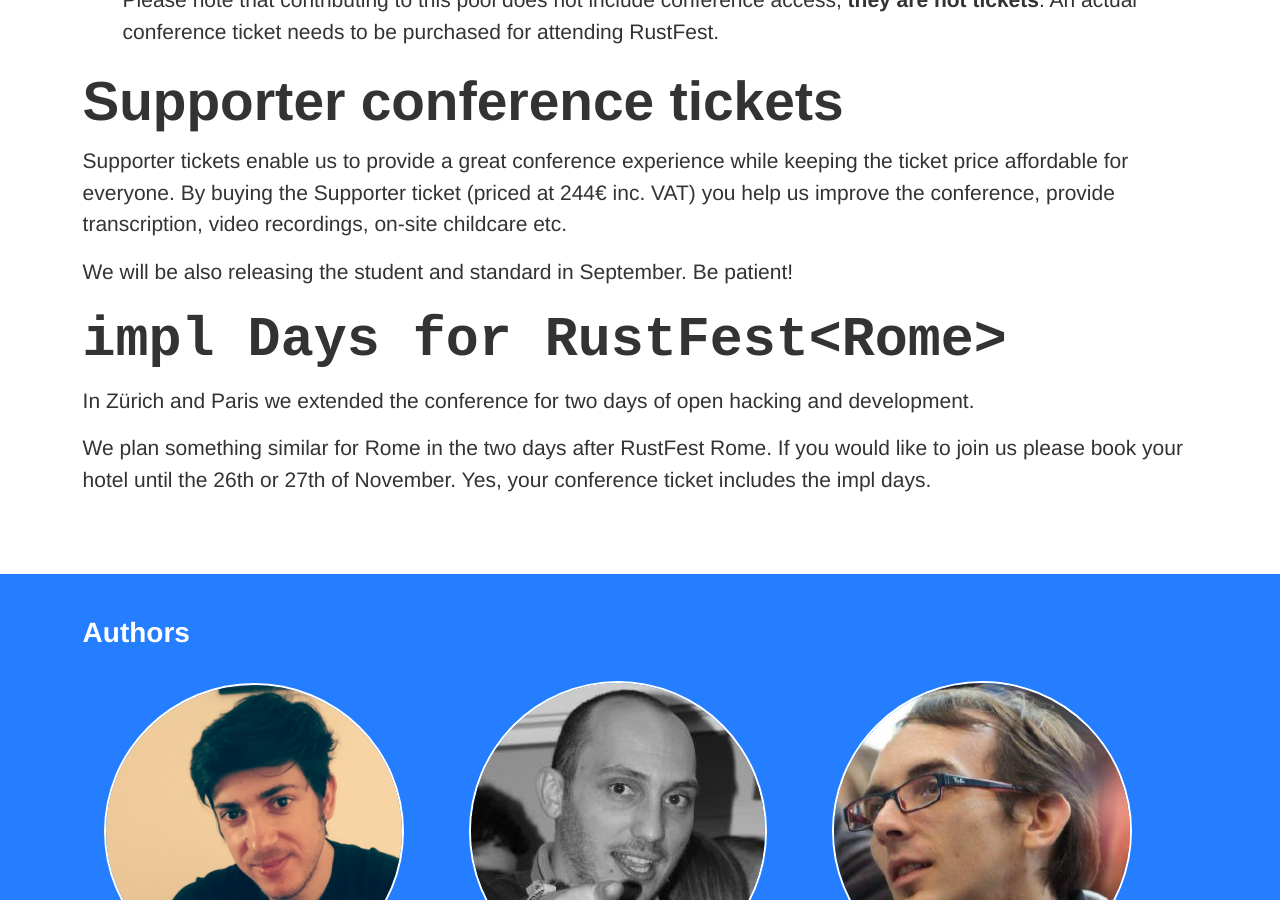
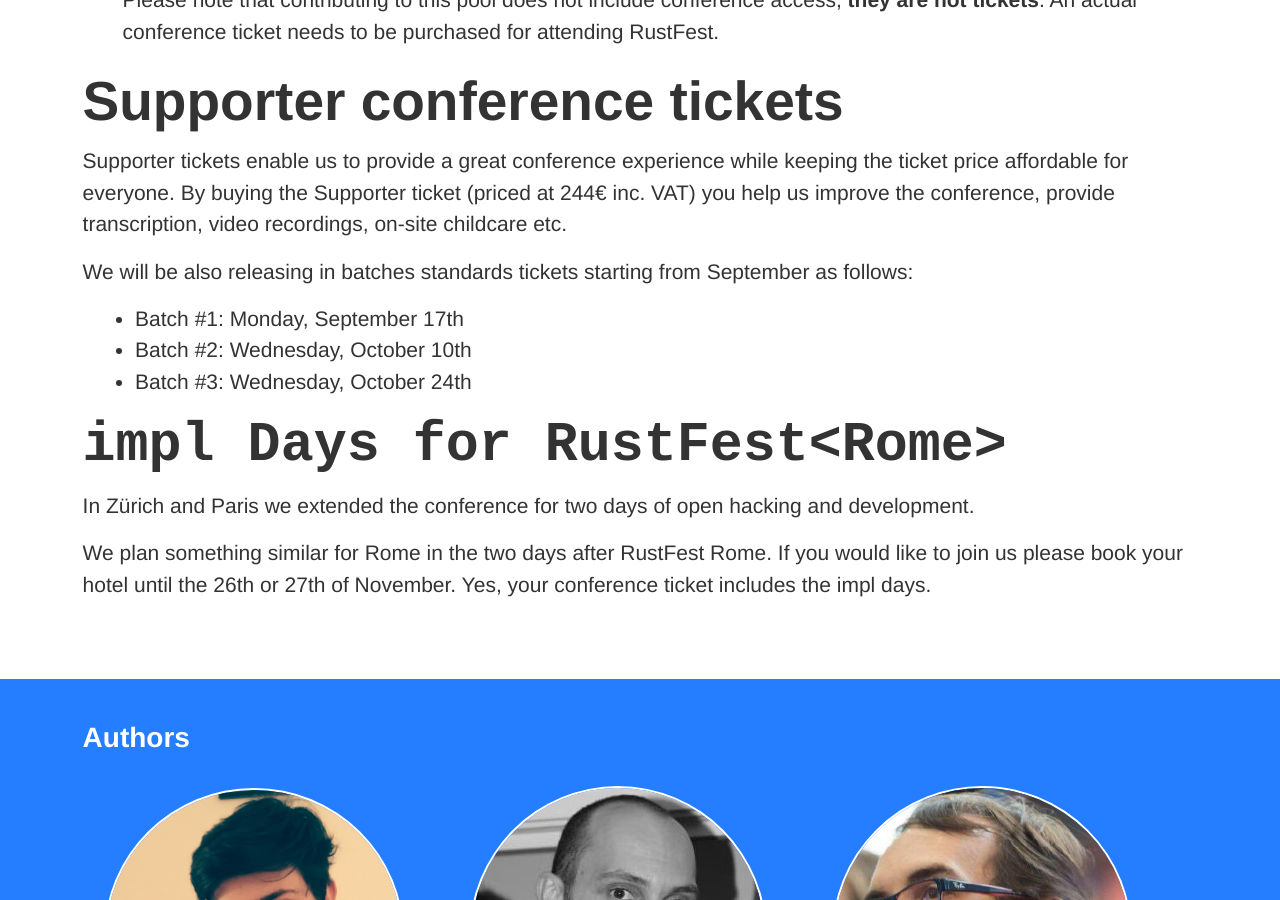
Before and after one commit to RustFestEU/blog.rustfest.eu, a Jekyll site: the page built from _posts/2018-08-31-this-week-in-rustfest-0-cfp-and-tickets.md, in a window 1280 px wide and 900 px high, scrolled down 1776 px. Built offline with Jekyll 4.4.1, drawn with Linux system fonts in a browser that asks for light colours; some of the changed text lies outside the part shown.

Commit message:
Added Tickts timeline + File renaming

```diff
--- a/_posts/2018-08-30-this-week-in-rustfest-0-cfp-and-tickets.md
+++ b/_posts/2018-08-31-this-week-in-rustfest-0-cfp-and-tickets.md
@@ -39,8 +39,11 @@
 
 Supporter tickets enable us to provide a great conference experience while keeping the ticket price affordable for everyone. By buying the Supporter ticket (priced at 244€ inc. VAT) you help us improve the conference, provide transcription, video recordings, on-site childcare etc.
 
-We will be also releasing the student and standard in September. Be patient!
+We will be also releasing in batches standards tickets starting from September as follows:
 
++ Batch #1: Monday, September 17th
++ Batch #2: Wednesday, October 10th
++ Batch #3: Wednesday, October 24th
 
 # `impl Days for RustFest<Rome>`
 
```
